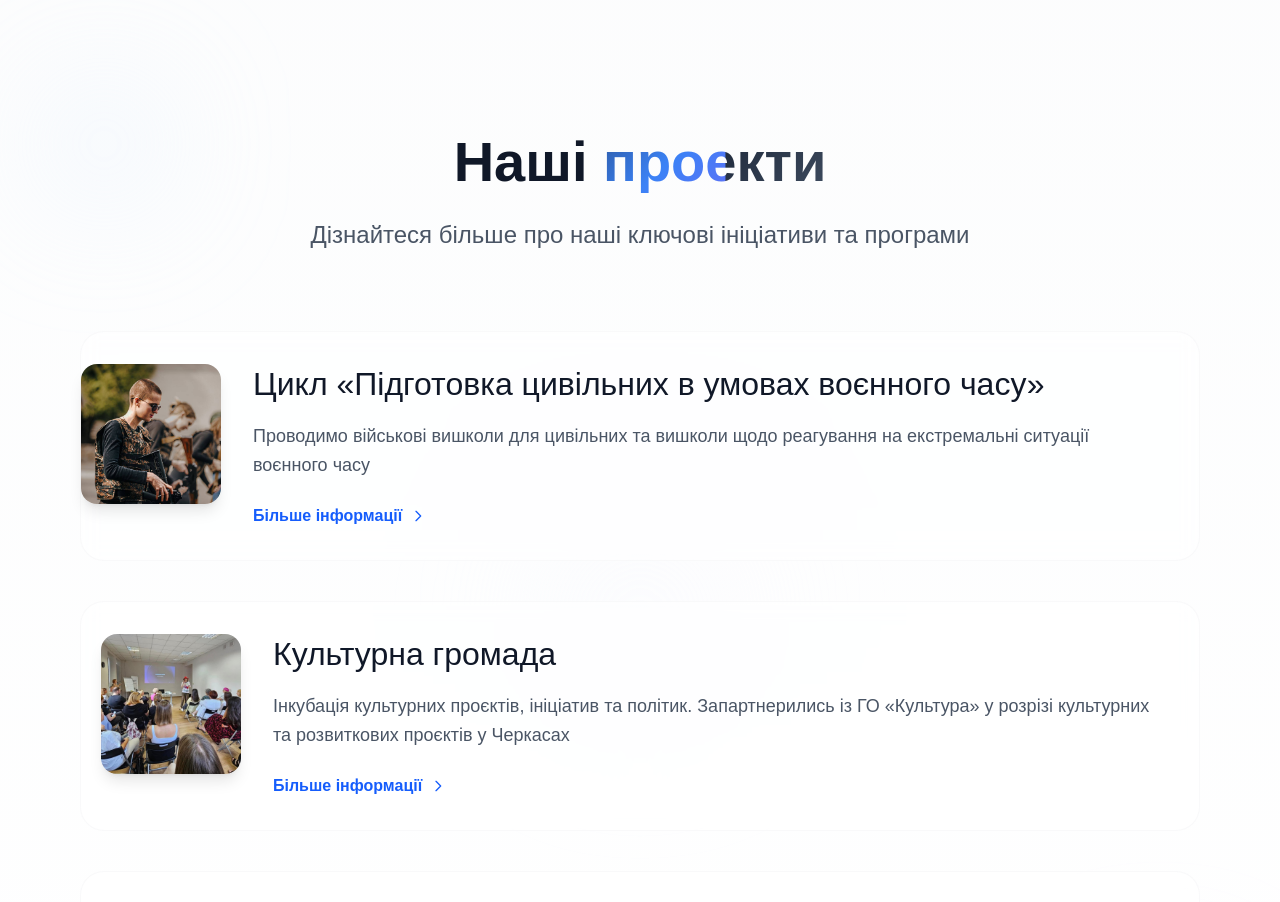
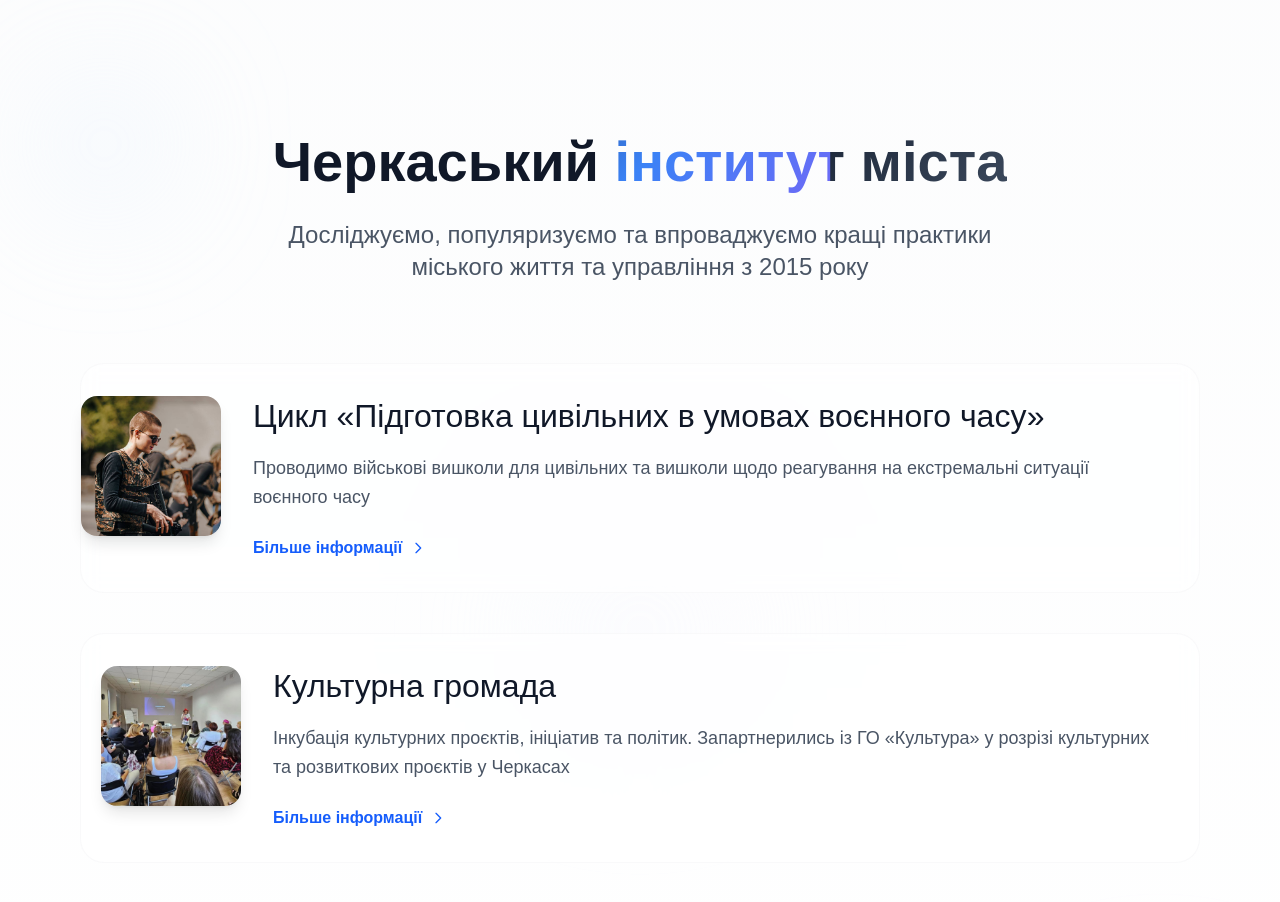
Before and after one commit to daviddubliakov/cherkasy-urban-institute, a Next.js app: page / in a window 1280 px wide. Shown: the part 880-1782 px from the top of the page. Built offline with nearby package versions, Linux system fonts and the light colour scheme; what tailwindcss-animated would draw is missing.

Commit message:
update second section

```diff
--- a/components/section/section.tsx
+++ b/components/section/section.tsx
@@ -103,10 +103,10 @@ export const Section = ({ elements }: SectionProps) => {
       {/* Section header */}
       <div className='relative z-10 text-center mb-12 sm:mb-16 md:mb-20'>
         <h2 className='text-3xl sm:text-4xl md:text-5xl lg:text-6xl font-bold text-gray-900 mb-4 sm:mb-6'>
-          Наші <span className='gradient-text'>проекти</span>
+          Черкаський <span className='gradient-text'>інститут міста</span>
         </h2>
         <p className='text-lg sm:text-xl md:text-2xl text-gray-600 max-w-3xl mx-auto px-4 sm:px-6'>
-          Дізнайтеся більше про наші ключові ініціативи та програми
+          Досліджуємо, популяризуємо та впроваджуємо кращі практики міського життя та управління з 2015 року
         </p>
       </div>
 
```
